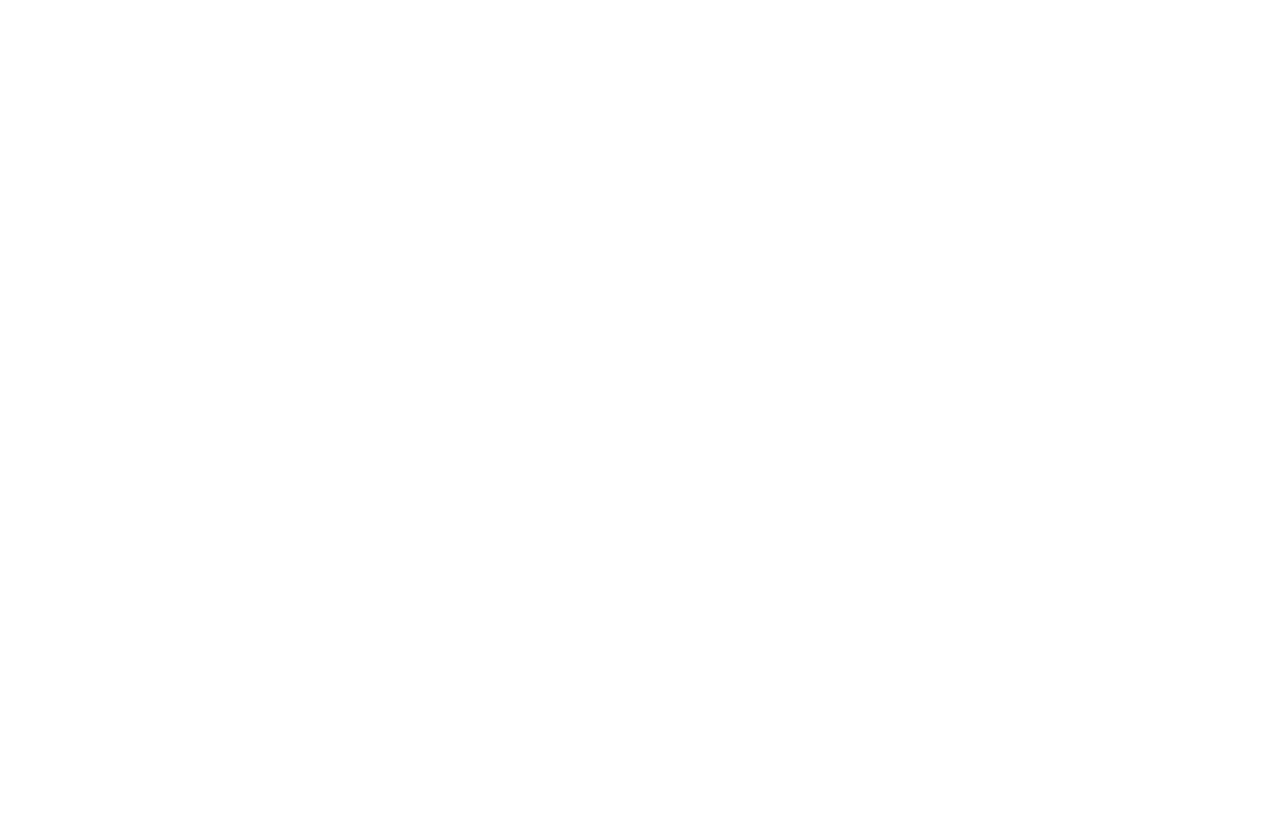
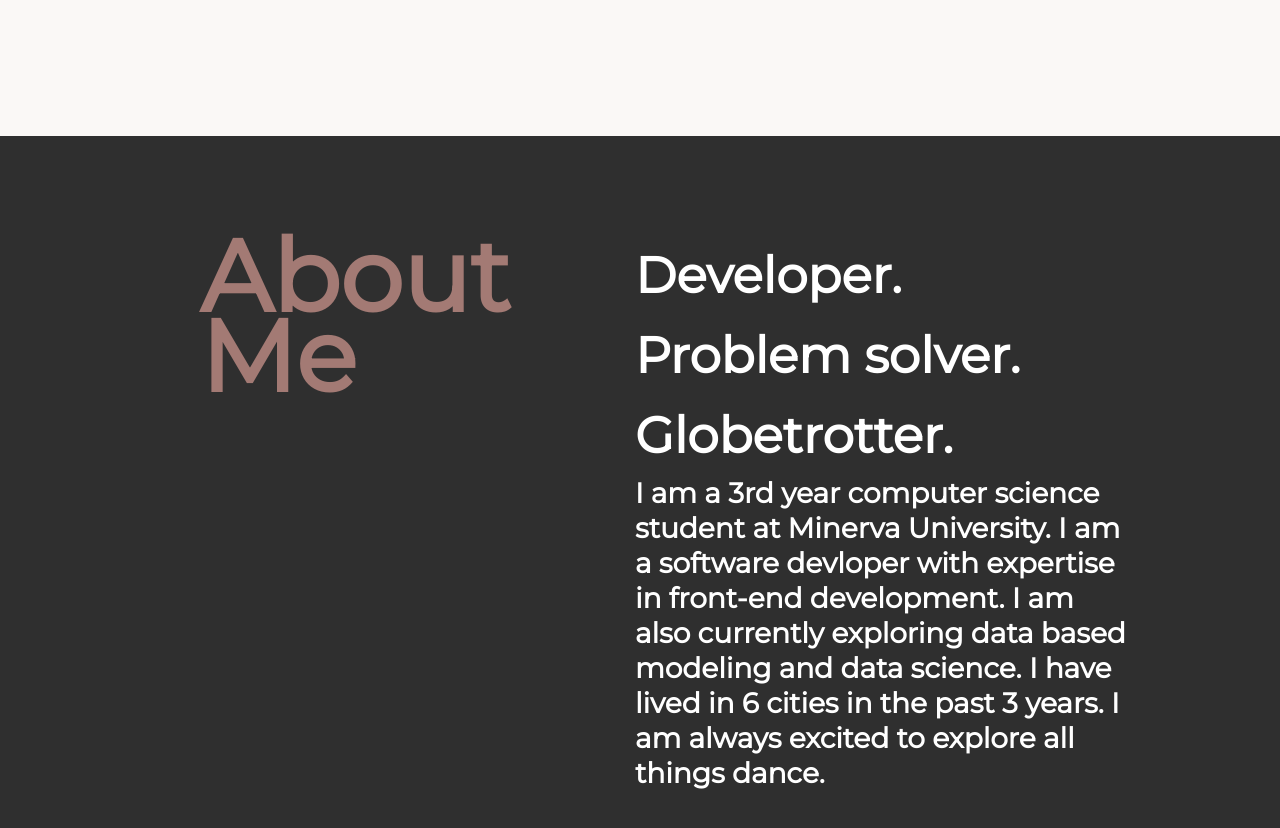
Before and after one commit to lgreenlaw2022/lgreenlaw2022.github.io, a React (Create React App) app: page / in a window 1280 px wide. Shown: the part 540-1368 px from the top of the page. Before the commit the page ends 800 px from the top, so only its background shows below. Built offline with nearby package versions, Linux system fonts and the light colour scheme.

Commit message:
About section

```diff
--- a/src/App.tsx
+++ b/src/App.tsx
@@ -5,6 +5,7 @@
 import Construction from './components/Construction/Construction';
 import Header from './components/Header/Header';
 import Home from './components/Home/Home';
+import About from './components/About/About';
 
 
 function App() {
@@ -13,6 +14,7 @@
       {/* <Construction/> */}
       <Header></Header>
       <Home></Home>
+      <About></About>
     </div>
   );
 }
--- /dev/null
+++ b/src/components/About/About.css
@@ -0,0 +1,31 @@
+.About-container {
+  text-align: center;
+  background-color: #faf8f6;
+  padding: 100px;
+
+  font-size: 100px;
+  font-weight: 1000;
+  color: #a37a74;
+  padding-left: 200px;
+  padding-right: 150px;
+  line-height: 80px;
+
+  display: flex;
+  flex-direction: row;
+  column-gap: 125px;
+  text-align: left;
+
+  background-color: #2f2f2f;
+}
+
+.heading-content {
+  /* color: #2f2f2f; */
+  color: white;
+  font-size: 50px;
+}
+.body {
+  /* color: #2f2f2f; */
+  color: white;
+  font-size: 28px;
+  line-height: 35px;
+}
--- /dev/null
+++ b/src/components/About/About.tsx
@@ -0,0 +1,19 @@
+import React from 'react';
+import './About.css';
+
+
+function About() {
+  return (
+    <div className="About-container">
+      <div>About Me</div>
+      <div className="heading-content">Developer. Problem solver. Globetrotter.
+        <div className="body">I am a 3rd year computer science student at Minerva University.
+        I am a software devloper with expertise in front-end development. I am also currently exploring data based modeling and data science. I have lived in 6 cities in the past 3 years.
+        I am always excited to explore all things dance.</div>
+      </div>
+
+    </div>
+  );
+}
+
+export default About;
--- a/src/components/Home/Home.css
+++ b/src/components/Home/Home.css
@@ -8,6 +8,8 @@
     color: #a37a74;
     padding-left: 290px;
     padding-right: 290px;
+    padding-top: 220px;
+    padding-bottom: 220px;
     line-height: 80px;
 
     display: flex;
```
